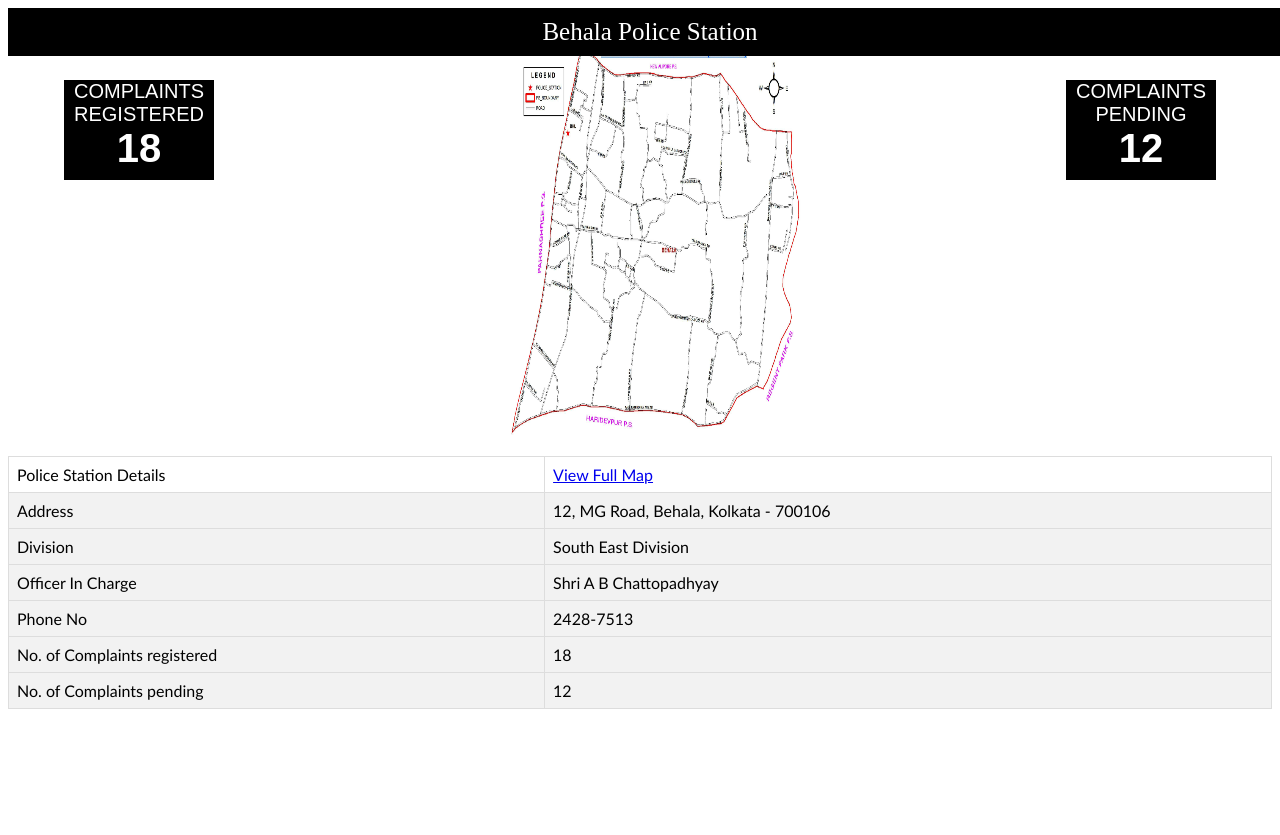
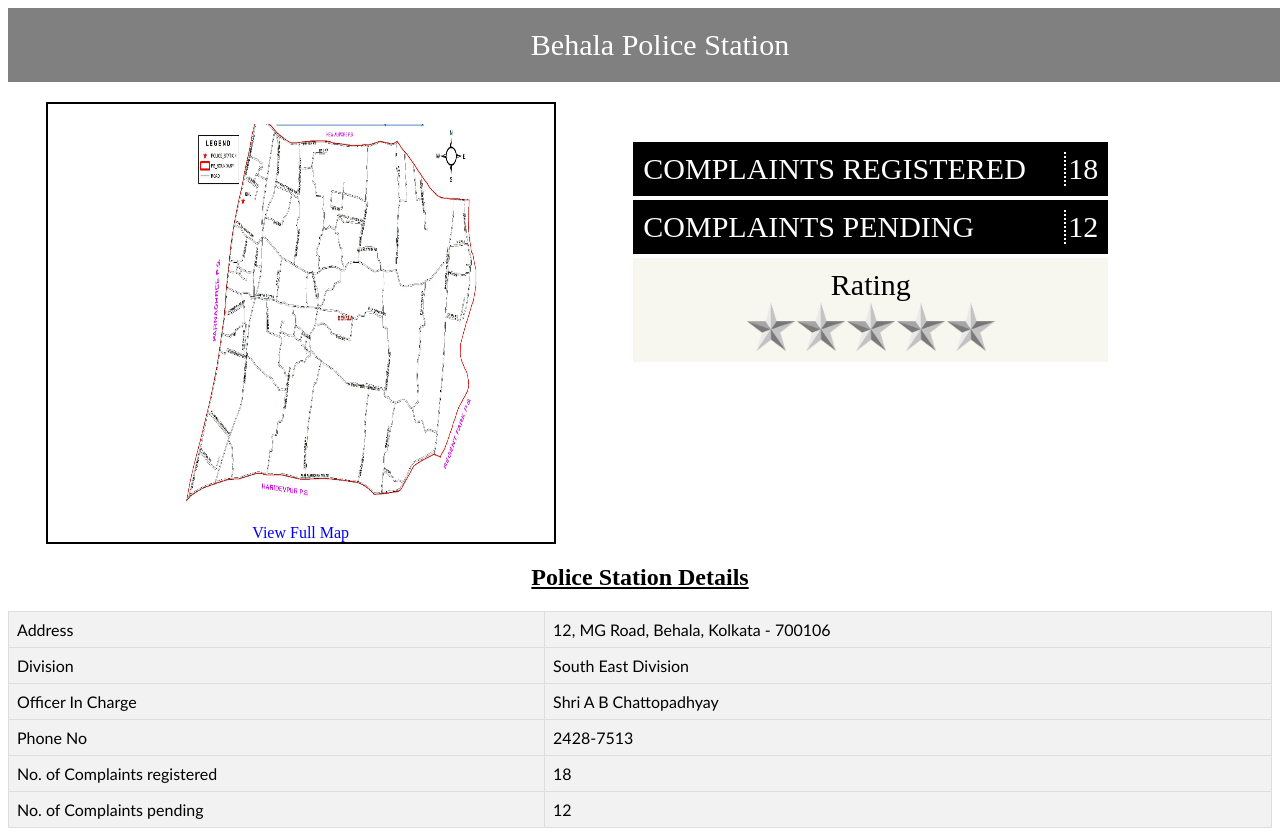
Before and after one commit to rohiit95/ComplaintMonitoring, a PHP site: page /police_station.php in a window 1280 px wide. Before the commit the page ends 709 px from the top, so only its background shows below. Run offline with PHP 8.4, Linux system fonts and the light colour scheme.

Commit message:
Police Station Profile

```diff
--- a/police_station.php
+++ b/police_station.php
@@ -1,83 +1,23 @@
-<?php
-?>
 <html>
 <head>
 	<title> Police Station </title>
-	<style>
-		#stations {
-			font-family: "Trebuchet MS", Arial, Helvetica, sans-serif;
-			border-collapse: collapse;
-			width: 100%;
-		}
-
-		#stations td, #stations th {
-			border: 1px solid #ddd;
-			padding: 8px;
-		}
-
-		#stations tr:nth-child(even){background-color: #f2f2f2;}
-
-		#stations tr:hover {background-color: #ddd;}
-
-		#stations th {
-			padding-top: 12px;
-			padding-bottom: 12px;
-			text-align: left;
-			background-color: #4CAF50;
-			color: white;
-		}
-		img {
-			margin-left: 35%;
-		}
-		#header {
-			background-color: black;
-			color: white;
-			padding: 10px;
-			text-align: center;
-			font-family: algerian;
-			font-size: 25px;
-			width: 100%;
-		}
-		#strap1 {
-			background-color: black;
-			color: white;
-			position: absolute;
-			top: 10%;
-			left: 5%;
-			width: 150px;
-			height: 100px;
-			font-family: arial;
-			font-size: 20px;
-			text-align: center;
-		}
-		#strap2 {
-			background-color: black;
-			color: white;
-			position: absolute;
-			top: 10%;
-			right: 5%;
-			width: 150px;
-			height: 100px;
-			font-family: arial;
-			font-size: 20px;
-			text-align: center;
-		}
-		#complaints {
-			font-size: 40px;
-			font-weight: bold;
-		}
-	</style>
+	<link rel="stylesheet" type="text/css" href="style/police_station.css" />
 </head>
 <body>
 	<div id="header"> Behala Police Station </div>
+	<div id="map">
 	<img src="img/maps/behala.png" height="400" width="400" alt="Behala">
-	<div id="strap1"> COMPLAINTS REGISTERED <div id="complaints"> 18 </div> </div>
-	<div id="strap2"> COMPLAINTS PENDING  <div id="complaints"> 12 </div> </div>
+	<br/><a href="img/maps/behala.png"> View Full Map </a>
+	</div>
+	<div id="station_details">
+		<div class="strap"> COMPLAINTS REGISTERED <div id="registered"> 18 </div> </div>
+		<div class="strap"> COMPLAINTS PENDING  <div id="pending"> 12 </div> </div>
+		<div class="rating"> Rating <br/><div id="rate"> <p>3</p><img src="images/star1.png"/><img src="images/star1.png"/><img src="images/star1.png"/><img src="images/star1.png"/><img src="images/star1.png"/> </div> </div>
+	</div>
+	<div id="details">
+	<h2><u>Police Station Details</u></h2>
 	<table id="stations">
-		<tr>
-			<td colspan="2"> Police Station Details </td>
-			<td> <a href="img/maps/behala.png"> View Full Map </a> </td>
-		</tr>
+
 		<tr>
 			<td colspan="2"> Address </td>
 			<td> 12, MG Road, Behala, Kolkata - 700106 </td>
@@ -103,5 +43,6 @@
 			<td> 12 </td>
 		<tr>
 	</table>
+	</div>
 </body>
 </html>
--- /dev/null
+++ b/style/police_station.css
@@ -0,0 +1,110 @@
+		#stations {
+			font-family: "Trebuchet MS", Arial, Helvetica, sans-serif;
+			border-collapse: collapse;
+			width: 100%;
+		}
+
+		#stations td, #stations th {
+			border: 1px solid #ddd;
+			padding: 8px;
+
+		}
+
+		#stations tr{background-color: #f2f2f2;}
+
+		#stations tr:hover {background-color: #ddd;}
+
+
+		#header {
+			background-color: gray;
+			color: white;
+			padding: 20px;
+			text-align: center;
+			font-family: algerian;
+			font-size: 30px;
+			width: 100%;
+		}
+
+
+#map{
+	border: 2px solid black;
+	padding-top: 20px;
+	width:40%;
+	float: left;
+	clear: left;
+	text-align: center;
+	margin:3%;
+	margin-top: 20px;
+	margin-bottom: 20px;
+
+}
+#station_details{
+
+	padding-top: 20px;
+	width:40%;
+	float: left;
+
+	margin:3%;
+}
+#map img{
+	width:80%;
+	margin-left: 10%;
+}
+#map a{
+	text-decoration: none;
+	color: blue;
+	size:30px;
+}
+#details{
+	clear: left;
+	text-align: center;
+}
+.strap{
+width: 90%;
+background-color: black;
+color: white;
+padding: 10px;
+font-size:30px;
+margin: 2px;
+display: block;
+float: left;
+}
+.rating{
+width: 90%;
+background-color: #f7f6ef;
+color: black;
+padding: 10px;
+font-size:30px;
+margin: 2px;
+display: block;
+float: left;
+text-align: center;
+}
+
+#registered{
+	float: right;
+	margin-left: 5px;
+	border-left: 2px dotted white;
+	padding-left: 2px;
+}
+#pending{
+	float: right;
+	margin-left: 5px;
+	border-left: 2px dotted white;
+	padding-left: 2px;
+}
+#rate{
+	display: inline-block;
+}
+#rate img{
+	width: 50px;
+	height: 50px;
+	background: url("images/star2.png") no-repeat;
+
+}
+#rate img:nth-child(-n+3){
+
+}
+#rate p{
+	display: none;
+}
```
Also changed, not shown: images/star1.png (added), images/star2.png (added).
